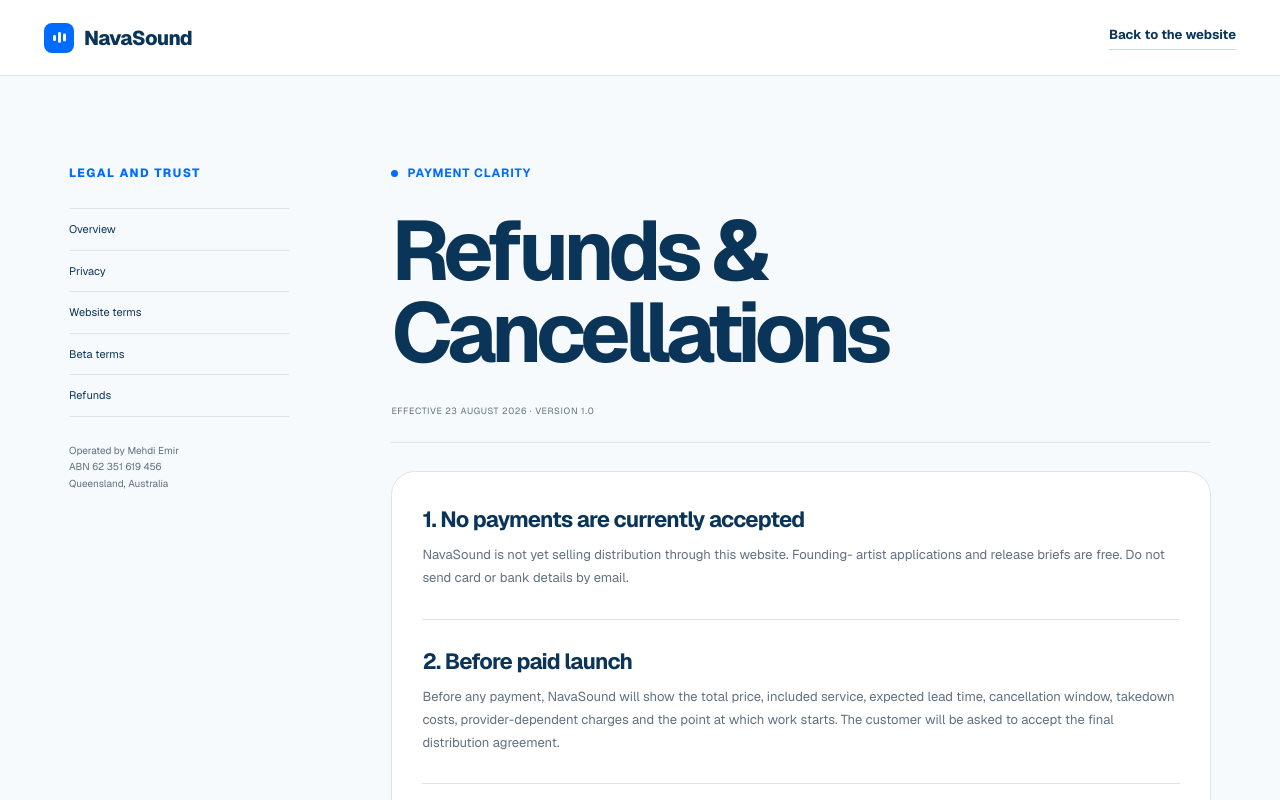
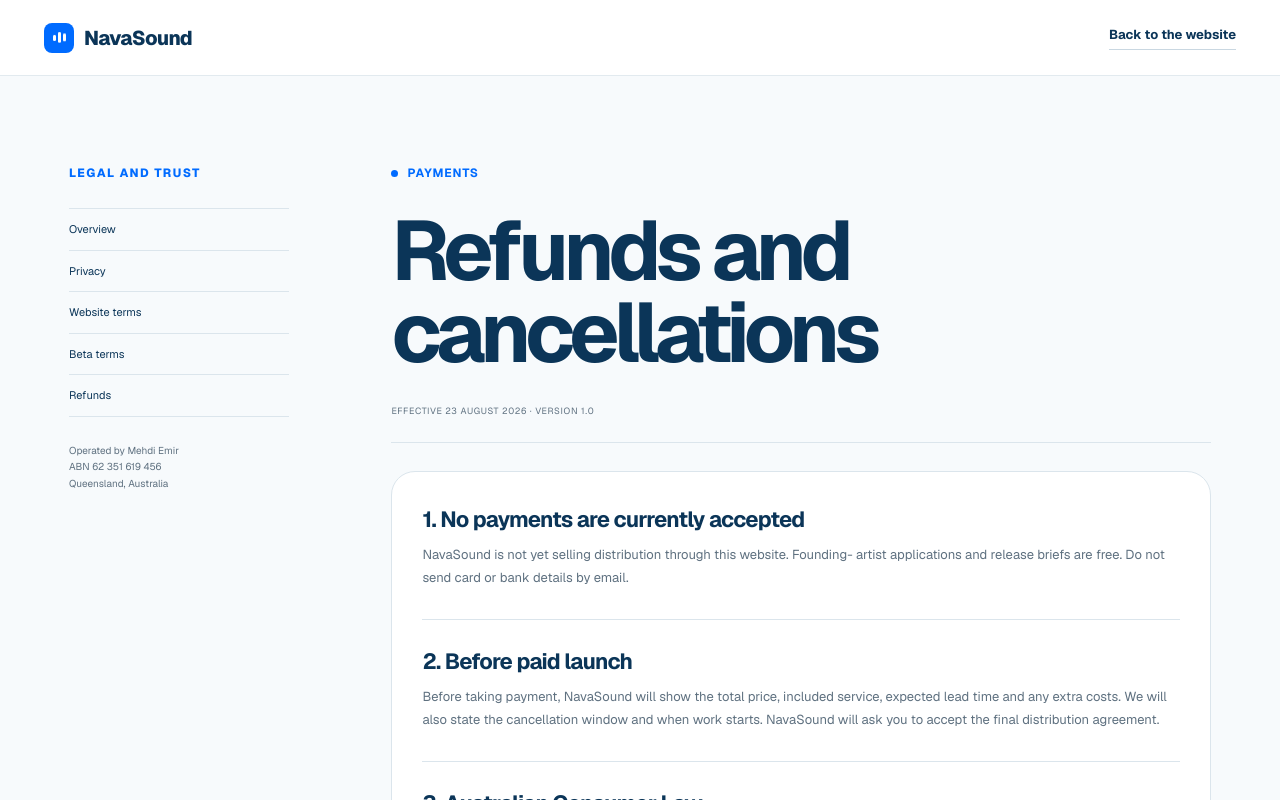
Before and after one commit to mehdiamiry40/navasound, a Next.js app: page /legal/refunds in a window 1280 px wide. Shown: the top 800 px of the page. Built offline with nearby package versions, Linux system fonts and the light colour scheme.

Commit message:
Rewrite payment terms in plain language

```diff
--- a/src/app/legal/refunds/page.tsx
+++ b/src/app/legal/refunds/page.tsx
@@ -2,13 +2,13 @@
 import LegalPage from "../_components/legal-page";
 
 export const metadata: Metadata = {
-  title: "Refunds and Cancellations | NavaSound",
+  title: "Refunds and cancellations | NavaSound",
   description: "NavaSound's current payment, refund and cancellation position.",
 };
 
 export default function RefundsPage() {
   return (
-    <LegalPage title="Refunds & Cancellations" eyebrow="Payment clarity">
+    <LegalPage title="Refunds and cancellations" eyebrow="Payments">
       <section>
         <h2>1. No payments are currently accepted</h2>
         <p>
@@ -20,10 +20,10 @@
       <section>
         <h2>2. Before paid launch</h2>
         <p>
-          Before any payment, NavaSound will show the total price, included service,
-          expected lead time, cancellation window, takedown costs, provider-dependent
-          charges and the point at which work starts. The customer will be asked to
-          accept the final distribution agreement.
+          Before taking payment, NavaSound will show the total price, included
+          service, expected lead time and any extra costs. We will also state the
+          cancellation window and when work starts. NavaSound will ask you to accept
+          the final distribution agreement.
         </p>
       </section>
       <section>
```
